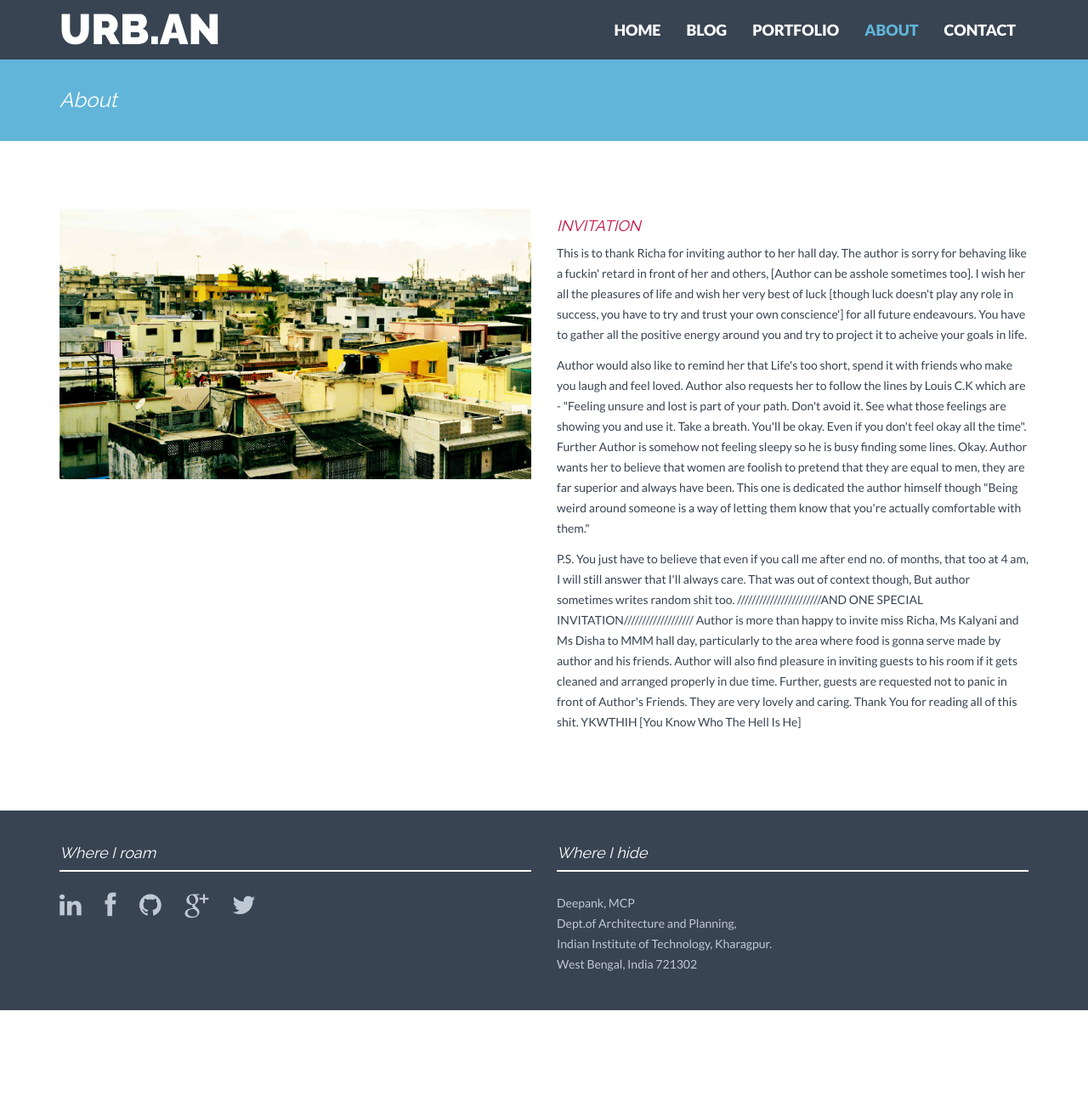
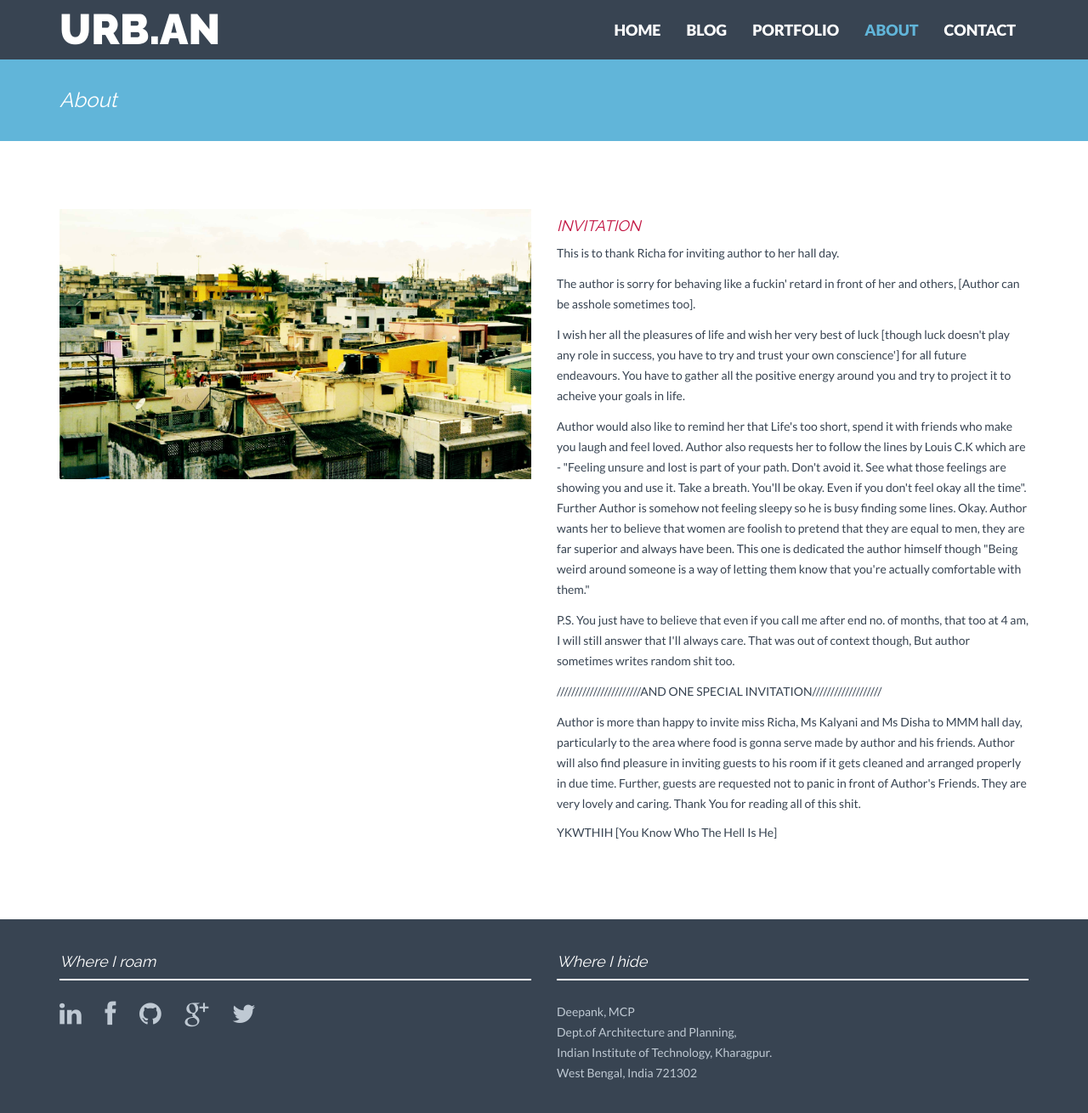
Before and after one commit to deepankverma/urb.an, a Jekyll site: the page built from about.html, in a window 1280 px wide and 1317 px high. Shown: the top 1310 px of the window at 85% size. Built offline with Jekyll 4.4.1, drawn with Linux system fonts in a browser that asks for light colours; nearby versions of some CDN libraries.

```diff
--- a/about.html
+++ b/about.html
@@ -11,13 +11,15 @@ permalink: /about/
         </div>
         <div class="col-lg-6">
             <h4>INVITATION</h4>
-            <p>This is to thank Richa for inviting author to her hall day. The author is sorry for behaving like a fuckin' retard in front of her and others, [Author can be asshole sometimes too]. I wish her all the pleasures of life and wish her very best of luck [though luck doesn't play any role in success, you have to try and trust your own conscience'] for all future endeavours. You have to gather all the positive energy around you and try to project it to acheive your goals in life. </p>
+            <p>This is to thank Richa for inviting author to her hall day.  </p>
+            <p>The author is sorry for behaving like a fuckin' retard in front of her and others, [Author can be asshole sometimes too]. </p>
+            <p>I wish her all the pleasures of life and wish her very best of luck [though luck doesn't play any role in success, you have to try and trust your own conscience'] for all future endeavours. You have to gather all the positive energy around you and try to project it to acheive your goals in life.</p>
             <p> Author would also like to remind her that Life's too short, spend it with friends who make you laugh and feel loved. Author also requests her to follow the lines by Louis C.K which are - "Feeling unsure and lost is part of your path. Don't avoid it. See what those feelings are showing you and use it. Take a breath. You'll be okay. Even if you don't feel okay all the time". Further Author is somehow not feeling sleepy so he is busy finding some lines. Okay. Author wants her to believe that women are foolish to pretend that they are equal to men, they are far superior and always have been. This one is dedicated the author himself though "Being weird around someone is a way of letting them know that you're actually comfortable with them."  </p>
             <p>P.S. You just have to believe that even if you call me after end no. of months, that too at 4 am, I will still answer that I'll always care. That was out of context though, But author sometimes writes random shit too.
 
-                ///////////////////////AND ONE SPECIAL INVITATION///////////////////
+            <p>  ///////////////////////AND ONE SPECIAL INVITATION///////////////////  </p>
 
-               Author is more than happy to invite miss Richa, Ms Kalyani and Ms Disha to MMM hall day, particularly to the area where food is gonna serve made by author and his friends. Author will also find pleasure in inviting guests to his room if it gets cleaned and arranged properly in due time. Further, guests are requested not to panic in front of Author's Friends. They are very lovely and caring. Thank You for reading all of this shit.
+            <p> Author is more than happy to invite miss Richa, Ms Kalyani and Ms Disha to MMM hall day, particularly to the area where food is gonna serve made by author and his friends. Author will also find pleasure in inviting guests to his room if it gets cleaned and arranged properly in due time. Further, guests are requested not to panic in front of Author's Friends. They are very lovely and caring. Thank You for reading all of this shit. </p>
 
                YKWTHIH [You Know Who The Hell Is He]
                  </p>
```
